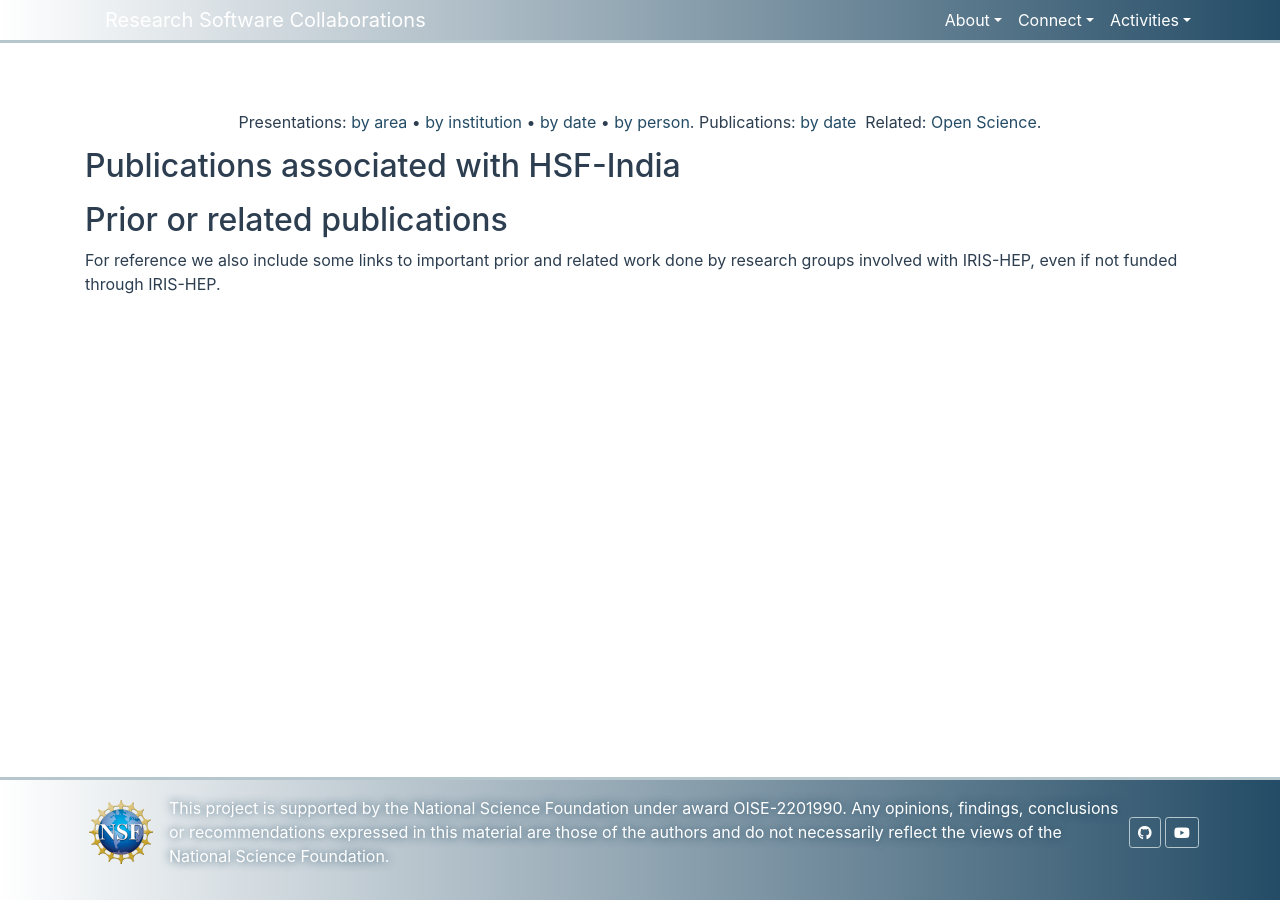
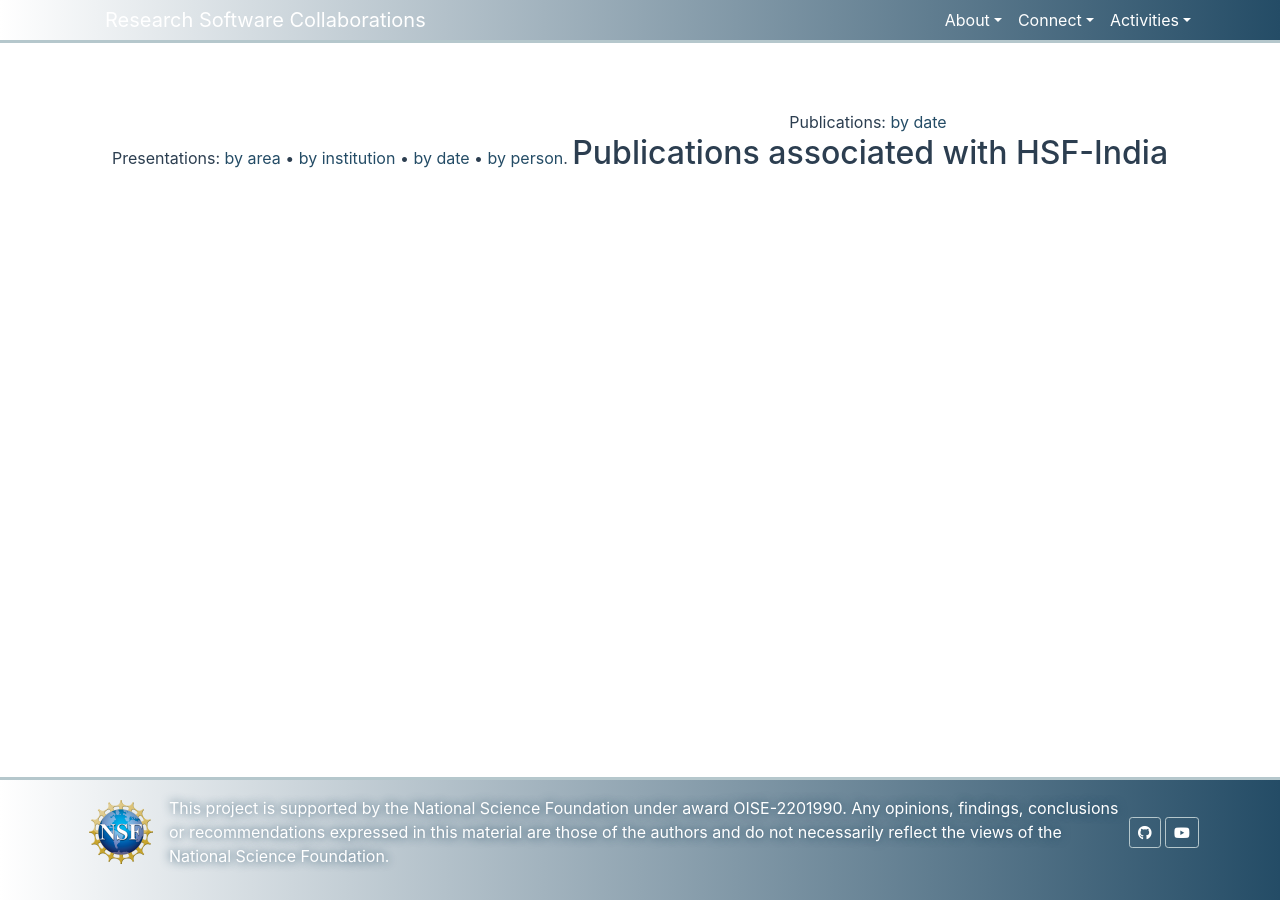
Before and after one commit to research-software-collaborations/research-software-collaborations.github.io, a Jekyll site: the page built from pages/publications/all.md, in a window 1280 px wide. Built offline with Jekyll 4.4.1, drawn with Linux system fonts in a browser that asks for light colours; cached includes are drawn as plain includes.

Commit message:
remove some more iris-hep

```diff
--- a/_layouts/presentations.html
+++ b/_layouts/presentations.html
@@ -20,10 +20,6 @@
               Publications:
               <a href="/publications/all.html">by date</a>
             <div class="inner">
-            </div>
-              Related:
-              <a href="/open-science.html">Open Science</a>.
-            </div>
           </div>
 
           {{ content }}
--- a/pages/publications/all.md
+++ b/pages/publications/all.md
@@ -16,17 +16,3 @@ draft: false
     {%- endunless %}
   {% endfor %}
 </ul>
-
-## Prior or related publications
-
-For reference we also include some links to important prior and related work
-done by research groups involved with IRIS-HEP, even if not funded through
-IRIS-HEP.
-
-<ul>
-  {% for pub in sorted_publications %}
-    {%- if pub.related-work %}
-      <li> {% include print_pub.html pub=pub %} </li>
-    {%- endif %}
-  {% endfor %}
-</ul>
```
